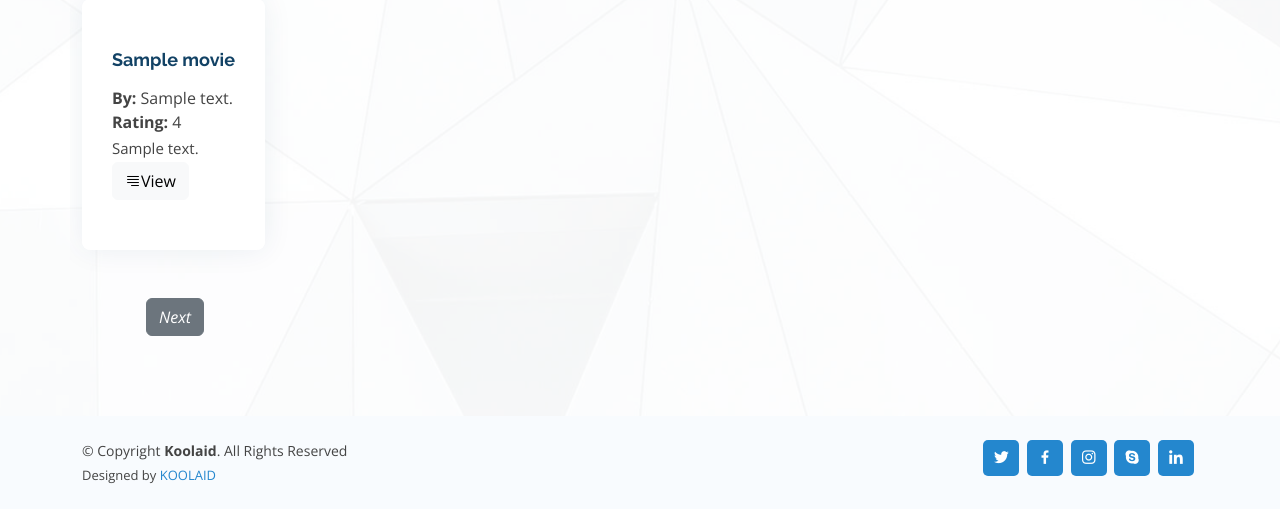
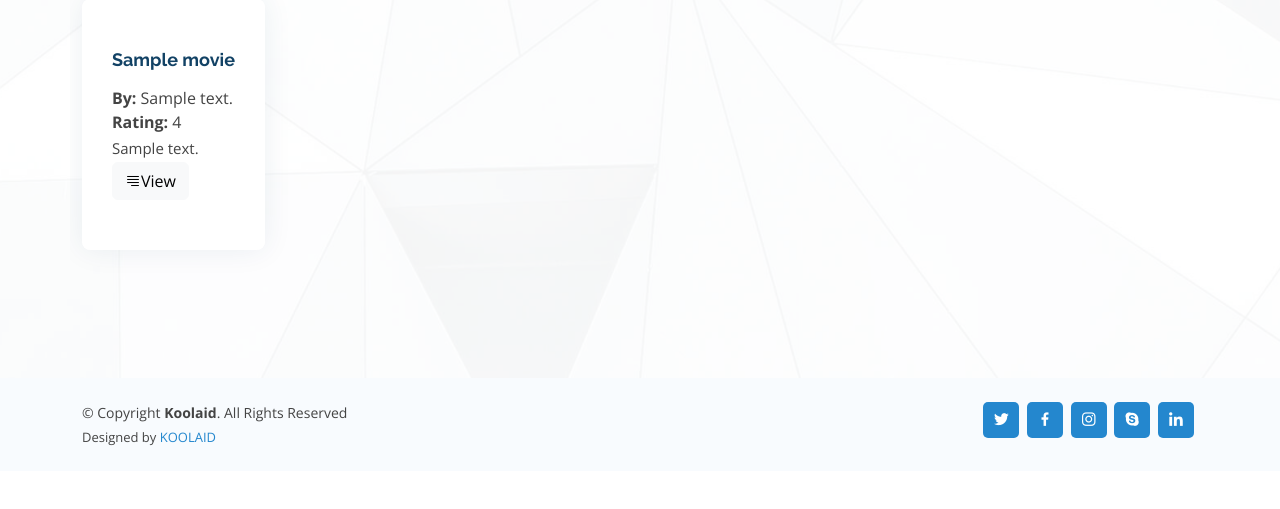
Before and after one commit to amanpreetbatra/moviereview-cassandra, a Flask app: template templates/reviewblock.html in a window 1280 px wide. Shown: the part 502-1011 px from the top of the page. After the commit the page ends 948 px from the top, so only its background shows below. Run offline with Flask 2, Linux system fonts and the light colour scheme; the template is opened without the code that fills it: most values are stand-ins (such as "Sample title", 1, 10 or a date in 2020); some libraries are stand-ins or nearby versions.

Commit message:
html changes

```diff
--- a/app.py
+++ b/app.py
@@ -163,7 +163,8 @@ def abc():
 
 
 if __name__ == '__main__':
-    app.run(host='0.0.0.0', port="8080")
+    # app.run(host='0.0.0.0', port="8080")
+    app.run()
 
 #
 # /app
--- a/templates/reviewblock.html
+++ b/templates/reviewblock.html
@@ -31,15 +31,15 @@
           </div>
         </div>
 {% endfor %}
-<div>
-    <form   action="{{ url_for('display_result') }}"   method="POST">
-        <input name="search_value" type="hidden" value="{{ data.1 }}" placeholder="Search a movie" >
-        <input name="page_state" type="hidden" value="{{ data.2 }}" placeholder="Search a movie" >
-    <div class="input-group-append col-md-2 text-center">
-      <button id= "search_movies" class="btn btn-secondary " type="submit" value="submit" >
-        <i class="fa fa-search">Next</i>
-      </button>
-    </div>
-     </form>
-    </div>
+{#<div>#}
+{#    <form   action="{{ url_for('display_result') }}"   method="POST">#}
+{#        <input name="search_value" type="hidden" value="{{ data.1 }}" placeholder="Search a movie" >#}
+{#        <input name="page_state" type="hidden" value="{{ data.2 }}" placeholder="Search a movie" >#}
+{#    <div class="input-group-append col-md-2 text-center">#}
+{#      <button id= "search_movies" class="btn btn-secondary " type="submit" value="submit" >#}
+{#        <i class="fa fa-search">Next</i>#}
+{#      </button>#}
+{#    </div>#}
+{#     </form>#}
+{#    </div>#}
 {% endblock %}
```
Also changed, not shown: uwsgi.ini (added, +11 -0 lines).
